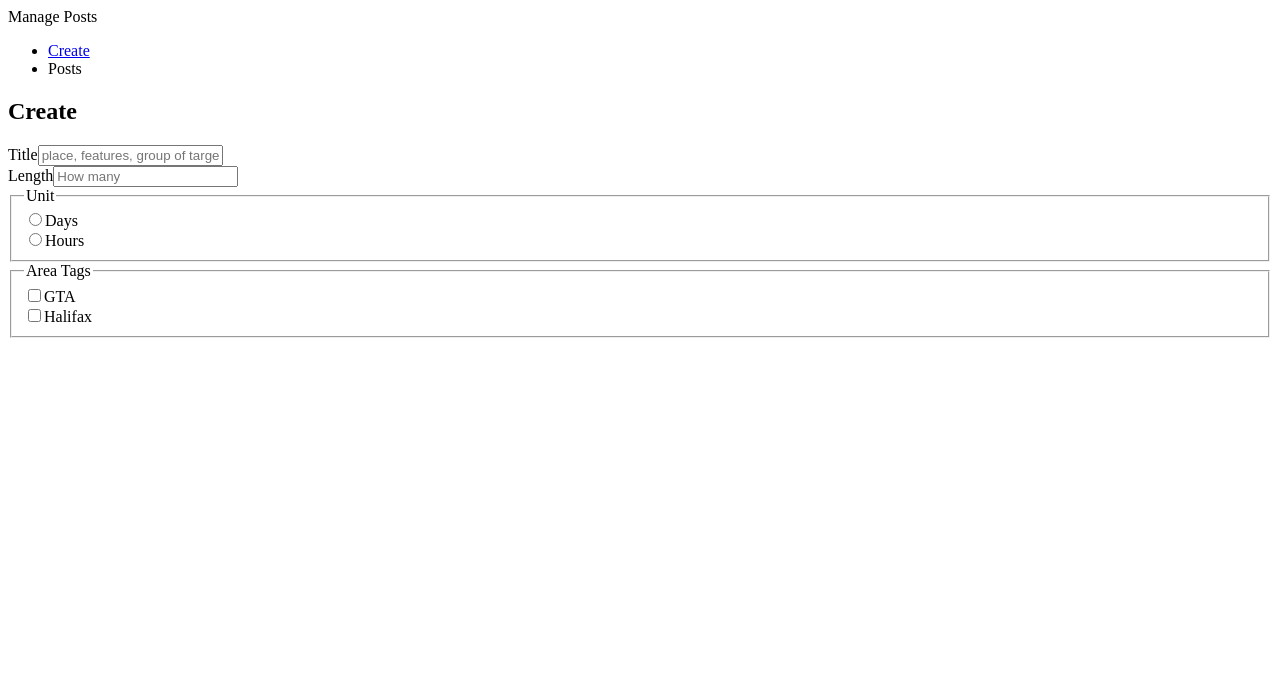
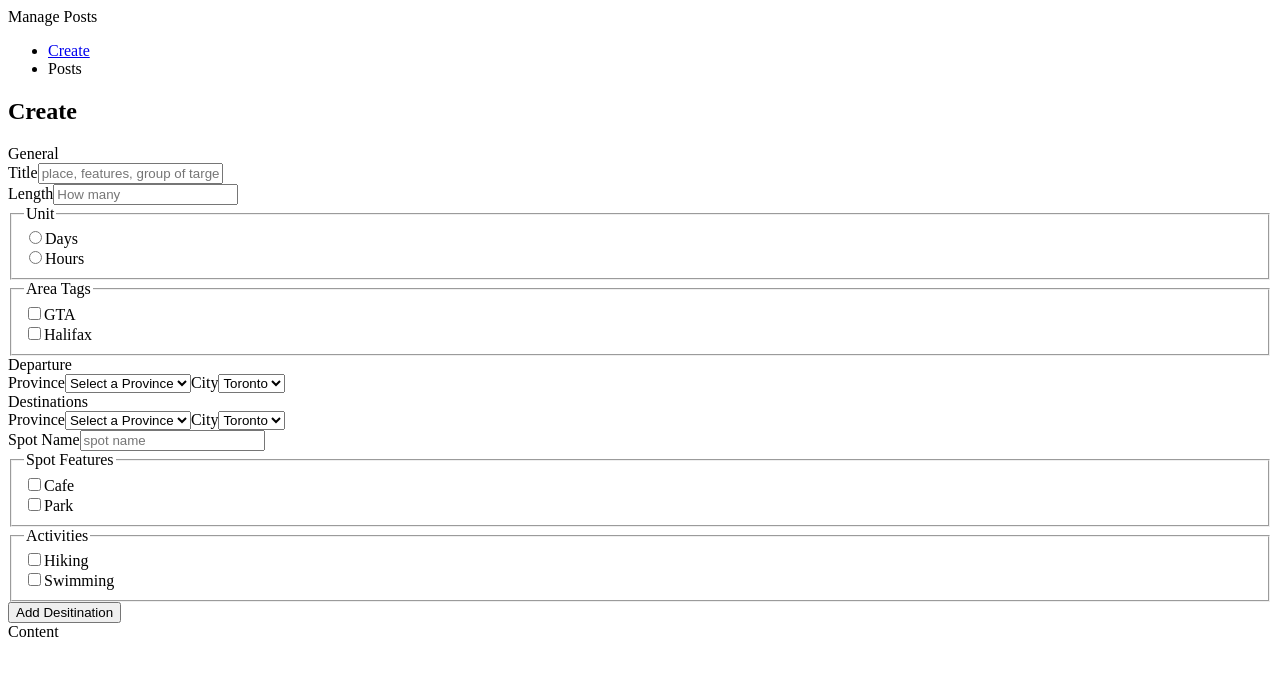
Before and after one commit to ilynnluo/nextjs-blog-admin, a Next.js app: page /posts/create in a window 1280 px wide. Shown: the top 676 px of the page. Built offline with nearby package versions, Linux system fonts and the light colour scheme.

Commit message:
+ add Tailwind config, Tinymce

```diff
--- a/app/posts/create/page.tsx
+++ b/app/posts/create/page.tsx
@@ -7,14 +7,17 @@ export default function CreatePost() {
         <h2 className="text-2xl font-bold">Create</h2>
         <div className="max-w-3xl">
           <div className="grid grid-cols-1">
+            <div className="mt-8 px-4 py-2 border-l-4 border-indigo-500">
+              General
+            </div>
             {/* input title */}
             <label className="block mt-8">
               <span className="text-gray-700 after:content-['*'] after:ml-0.5 after:text-red-500">
                 Title</span>
               <input
                 type="text"
-                className="form-input mt-1 p-1 block w-full border border-slate-500
-                        focus:border-blue-500 focus-visible:outline-none focus-visible:ring
+                className="block mt-1 p-1 w-full border border-slate-300
+                focus:border-indigo-300 focus:ring focus:ring-indigo-200 focus:ring-opacity-50
                 placeholder:text-sm"
                 placeholder="place, features, group of target users will be good keywords"
               />
@@ -26,7 +29,7 @@ export default function CreatePost() {
                   Length</span>
                 <input
                   type="text"
-                  className="form-input mt-1 p-1 w-24 block border border-slate-500
+                  className="form-input mt-1 p-1 w-48 block border border-slate-300
                           focus:border-blue-500 focus-visible:outline-none focus-visible:ring
                             placeholder:text-sm"
                   placeholder="How many"
@@ -54,11 +57,12 @@ export default function CreatePost() {
             {/* general area tags */}
             <div className="mt-8">
               <fieldset className="block">
-              <legend className="text-gray-700">Area Tags</legend>
-              <div className="flex mt-2">
+                <legend className="text-gray-700 after:content-['*'] after:ml-0.5 after:text-red-500">
+                  Area Tags</legend>
+                <div className="flex mt-1">
                   <div className="mr-8">
                     <label className="inline-flex items-center">
-                    <input className="form-checkbox" type="checkbox"/>
+                      <input className="form-checkbox" type="checkbox" />
                       <span className="ml-2">GTA</span>
                     </label>
                   </div>
@@ -71,6 +75,122 @@ export default function CreatePost() {
                 </div>
               </fieldset>
             </div>
+            {/* select departure */}
+            <div className="mt-12 px-4 py-2 border-l-4 border-indigo-500">
+              Departure
+            </div>
+            <div className="flex mt-8">
+              <label className="block mr-8">
+                <span className="text-gray-700 after:content-['*'] after:ml-0.5 after:text-red-500">Province</span>
+                <select className="block w-48 mt-1 rounded-none  border-gray-300 shadow-sm text-sm text-slate-500
+                    focus:border-indigo-300 focus:ring focus:ring-indigo-200 focus:ring-opacity-50"
+                >
+                  <option>Select a Province</option>
+                  <option>Ontario</option>
+                  <option>Nova Scotia</option>
+                </select>
+              </label>
+              <label className="block">
+                <span className="text-gray-700 after:content-['*'] after:ml-0.5 after:text-red-500">City</span>
+                <select className="block w-48 mt-1 rounded-none  border-gray-300 shadow-sm text-sm text-slate-500
+                    focus:border-indigo-300 focus:ring focus:ring-indigo-200 focus:ring-opacity-50"
+                >
+                  <option>Toronto</option>
+                  <option>Aurora</option>
+                </select>
+              </label>
+            </div>
+            {/* select desitinations */}
+            <div className="mt-12 px-4 py-2 border-l-4 border-indigo-500">
+              Destinations
+            </div>
+            <div>
+              {/* province, city */}
+              <div className="flex mt-8">
+                <label className="block mr-8">
+                  <span className="text-gray-700 after:content-['*'] after:ml-0.5 after:text-red-500">Province</span>
+                  <select className="block w-48 mt-1 rounded-none  border-gray-300 shadow-sm text-sm text-slate-500
+                    focus:border-indigo-300 focus:ring focus:ring-indigo-200 focus:ring-opacity-50"
+                  >
+                    <option>Select a Province</option>
+                    <option>Ontario</option>
+                    <option>Nova Scotia</option>
+                  </select>
+                </label>
+                <label className="block">
+                  <span className="text-gray-700 after:content-['*'] after:ml-0.5 after:text-red-500">City</span>
+                  <select className="block w-48 mt-1 rounded-none  border-gray-300 shadow-sm text-sm text-slate-500
+                    focus:border-indigo-300 focus:ring focus:ring-indigo-200 focus:ring-opacity-50"
+                  >
+                    <option>Toronto</option>
+                    <option>Aurora</option>
+                  </select>
+                </label>
+              </div>
+              {/* spot name */}
+              <label className="block mt-8">
+                <span className="text-gray-700 after:content-['*'] after:ml-0.5 after:text-red-500">
+                  Spot Name</span>
+                <input
+                  type="text"
+                  className="block mt-1 p-1 w-full border border-slate-300
+                focus:border-indigo-300 focus:ring focus:ring-indigo-200 focus:ring-opacity-50
+                placeholder:text-sm"
+                  placeholder="spot name"
+                />
+              </label>
+              {/* spot features */}
+              <div className="mt-8">
+                <fieldset className="block">
+                  <legend className="text-gray-700 after:content-['*'] after:ml-0.5 after:text-red-500">
+                    Spot Features</legend>
+                  <div className="flex mt-1">
+                    <div className="mr-8">
+                      <label className="inline-flex items-center">
+                        <input className="form-checkbox" type="checkbox" />
+                        <span className="ml-2">Cafe</span>
+                      </label>
+                    </div>
+                    <div>
+                      <label className="inline-flex items-center">
+                        <input className="form-checkbox" type="checkbox" />
+                        <span className="ml-2">Park</span>
+                      </label>
+                    </div>
+                  </div>
+                </fieldset>
+              </div>
+              {/* spot activities */}
+              <div className="mt-8">
+                <fieldset className="block">
+                  <legend className="text-gray-700 after:content-['*'] after:ml-0.5 after:text-red-500">
+                    Activities</legend>
+                  <div className="flex mt-1">
+                    <div className="mr-8">
+                      <label className="inline-flex items-center">
+                        <input className="form-checkbox" type="checkbox" />
+                        <span className="ml-2">Hiking</span>
+                      </label>
+                    </div>
+                    <div>
+                      <label className="inline-flex items-center">
+                        <input className="form-checkbox" type="checkbox" />
+                        <span className="ml-2">Swimming</span>
+                      </label>
+                    </div>
+                  </div>
+                </fieldset>
+              </div>
+            </div>
+            <div className="mt-8">
+              <button className="py-2 px-4 bg-emerald-500 text-white rounded">
+                Add Desitination
+              </button>
+            </div>
+            {/* main content */}
+            <div className="mt-12 px-4 py-2 border-l-4 border-indigo-500">
+              Content
+            </div>
           </div>
         </div>
       </div>
--- a/package.json
+++ b/package.json
@@ -21,6 +21,7 @@
     "react": "18.2.0",
     "react-dom": "18.2.0",
     "tailwindcss": "3.3.3",
+    "tinymce": "^6.6.0",
     "typescript": "5.1.6"
   },
   "devDependencies": {
--- a/tailwind.config.js
+++ b/tailwind.config.js
@@ -14,5 +14,7 @@ module.exports = {
       },
     },
   },
-  plugins: [],
+  plugins: [
+    require('@tailwindcss/forms')
+  ],
 }
```
Also changed, not shown: 1 other file (tests, documents, lock files or other folders). Lines whose indentation alone changed are shown as unchanged.
